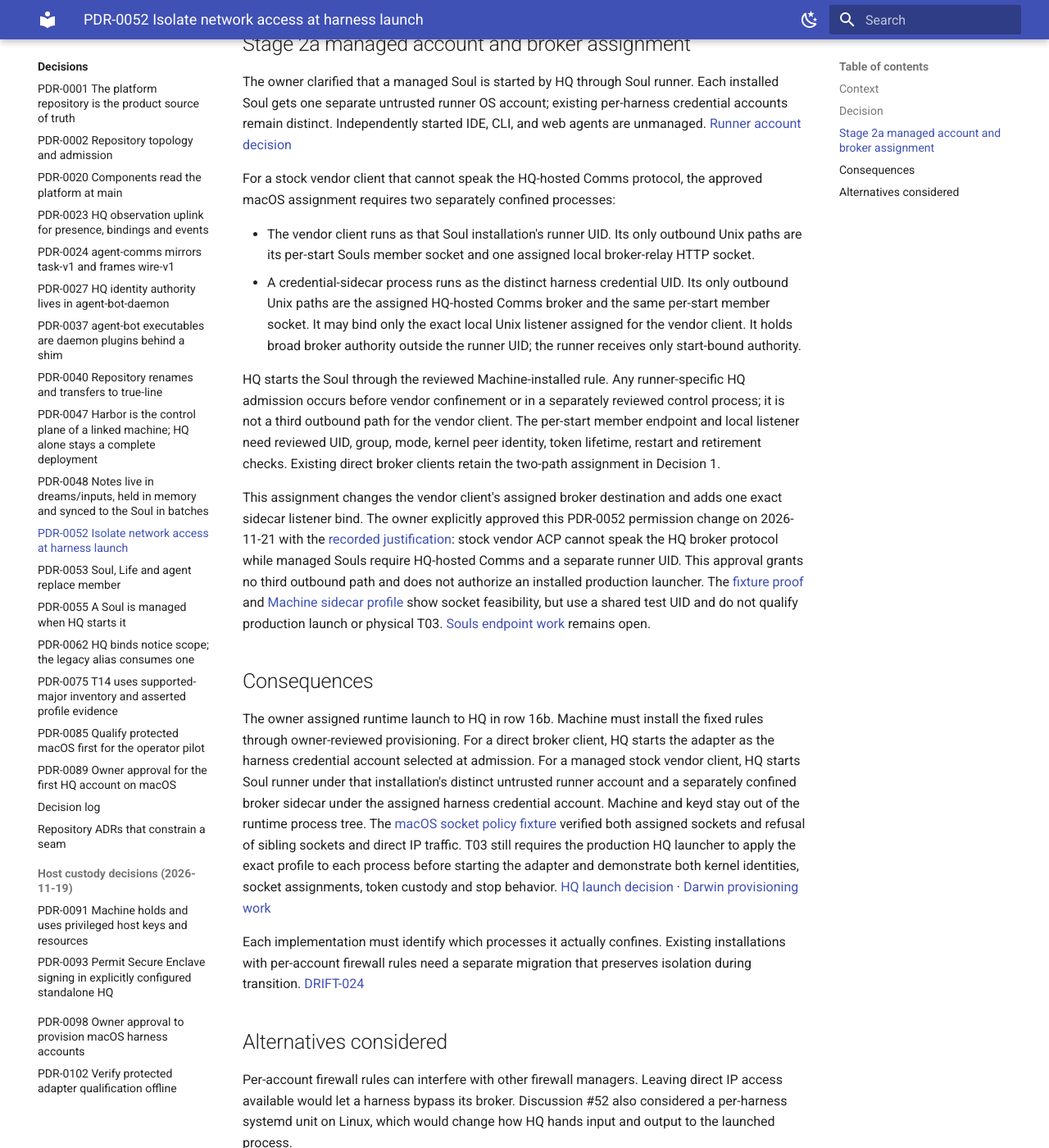
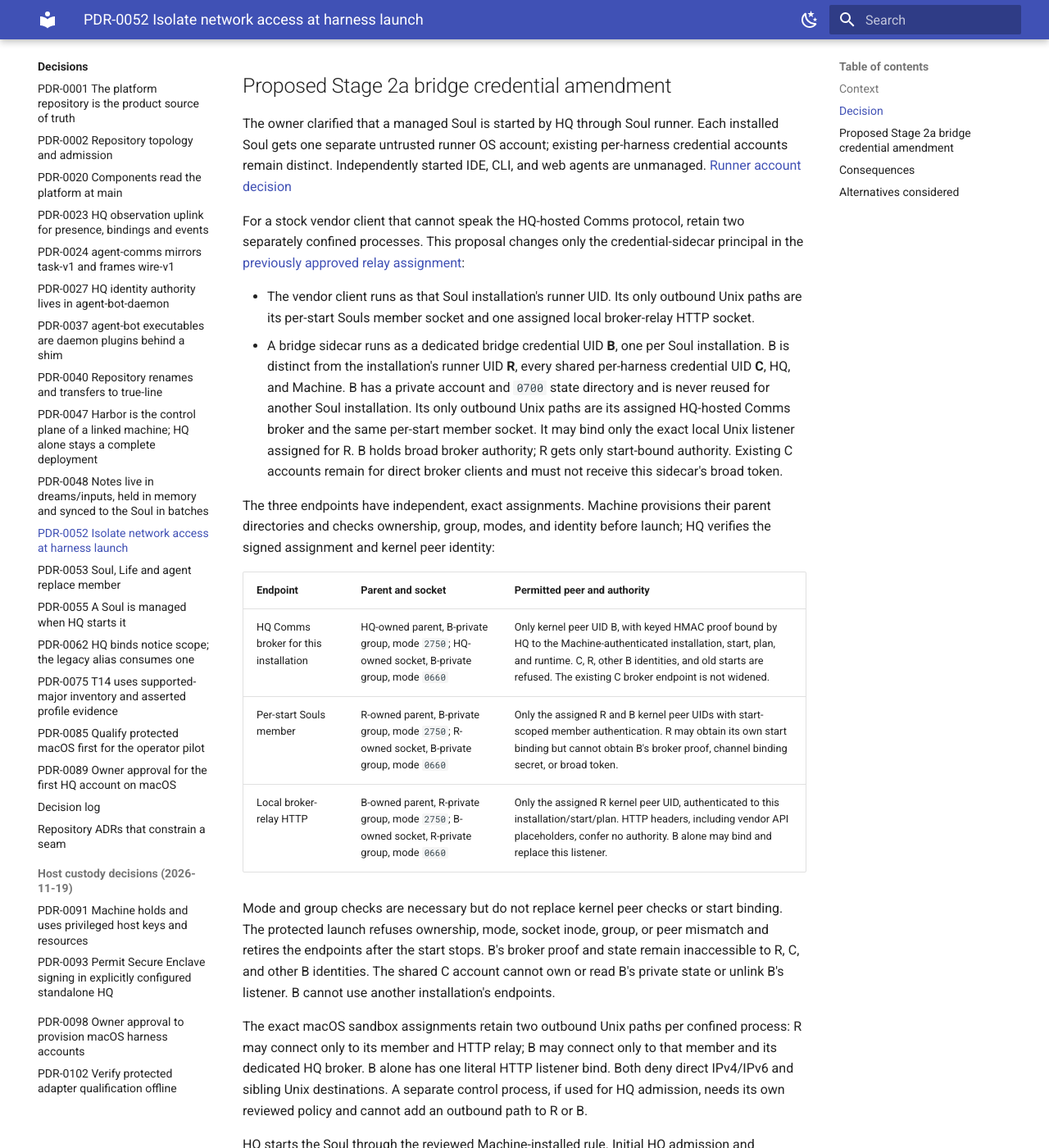
Before and after one commit to true-line/agent-bot-platform, an MkDocs documentation site: the page built from docs/04-decisions/PDR-0052-process-isolation-for-harness-egress.md, in a window 1280 px wide and 1400 px high, scrolled down 1143 px. Shown: the whole window at 82% size. Built offline with MkDocs 1.6.1 and Material for MkDocs 9.7.7, drawn with Linux system fonts in a browser that asks for light colours; some of the changed text lies outside the part shown.

Commit message:
docs: propose per-installation bridge credential principal
Agent-Bot-Write: ghw_e7b29cb4c703b3a6
Agent-Bot-Session: fa2486d94751

```diff
--- a/docs/04-decisions/PDR-0052-process-isolation-for-harness-egress.md
+++ b/docs/04-decisions/PDR-0052-process-isolation-for-harness-egress.md
@@ -1,10 +1,9 @@
 ---
-Status: Accepted
+Status: Proposed
 Doc-Type: decision
 Owner: product-owner
 Last-Reviewed: 2026-11-21
 Date: 2026-11-12
-Accepted: 2026-11-21
 Discussion: https://github.com/true-line/agent-bot-platform/discussions/52
 Affects-Repos: [agent-bot-machine, agent-bot-hq, agent-bot-souls, soul-conformance]
 Affects: [R3, trust-model]
@@ -12,7 +11,7 @@ Affects: [R3, trust-model]
 
 # PDR-0052 Isolate network access at harness launch
 
-The owner selected the process-isolation answer in [Discussion #52](https://github.com/true-line/agent-bot-platform/discussions/52). This accepted record reconciles that answer with Stage 2a. [PDR-0085](PDR-0085-macos-first-protected-pilot.md) sets macOS first.
+The owner selected the process-isolation answer in [Discussion #52](https://github.com/true-line/agent-bot-platform/discussions/52). The current main-branch record and its [Stage 2a relay amendment](https://github.com/true-line/agent-bot-platform/pull/111#issuecomment-7069182793) are accepted. This draft [tracks a further change](https://github.com/true-line/agent-bot-platform/issues/113) to the relay credential principal; the accepted main-branch rule remains in force until the owner approves and this amendment merges. [PDR-0085](PDR-0085-macos-first-protected-pilot.md) sets macOS first.
 
 ## Context
 
@@ -28,7 +27,7 @@ The [HQ migration plan, row 16c](https://github.com/true-line/agent-bot-hq/blob/
 2. On Linux, launch the harness in an empty network namespace. The selected design uses a Machine-installed, root-owned launcher restricted to provisioned accounts. It enters the namespace and permanently drops privileges to the selected account before running the harness. The authorization covers that launcher only.
 3. Verify T03 through normal harness launch. A direct request to a reachable provider or service must fail, and the same operation through the broker must reach the service. On the declared macOS host, verify member authentication and broker binding through the assigned sockets and verify refusal on a different launch's socket. [Conformance catalog](../07-verification/conformance-catalog.md)
 
-## Stage 2a managed account and broker assignment
+## Proposed Stage 2a bridge credential amendment
 
 The owner clarified that a managed Soul is started by HQ through Soul runner. Each
 installed Soul gets one separate untrusted runner OS account; existing
@@ -36,40 +35,90 @@ per-harness credential accounts remain distinct. Independently started IDE,
 CLI, and web agents are unmanaged. [Runner account decision](https://github.com/true-line/agent-bot-machine/issues/630#issuecomment-7068469234)
 
 For a stock vendor client that cannot speak the HQ-hosted Comms protocol,
-the approved macOS assignment requires two separately confined processes:
+retain two separately confined processes. This proposal changes only the
+credential-sidecar principal in the [previously approved relay assignment](https://github.com/true-line/agent-bot-platform/pull/111#issuecomment-7069182793):
 
 - The vendor client runs as that Soul installation's runner UID. Its only
   outbound Unix paths are its per-start Souls member socket and one assigned
   local broker-relay HTTP socket.
-- A credential-sidecar process runs as the distinct harness credential UID.
-  Its only outbound Unix paths are the assigned HQ-hosted Comms broker and
-  the same per-start member socket. It may bind only the exact local Unix
-  listener assigned for the vendor client. It holds broad broker authority
-  outside the runner UID; the runner receives only start-bound authority.
+- A bridge sidecar runs as a dedicated bridge credential UID **B**, one per
+  Soul installation. B is distinct from the installation's runner UID **R**,
+  every shared per-harness credential UID **C**, HQ, and Machine. B has a
+  private account and `0700` state directory and is never reused for another Soul
+  installation. Its only outbound Unix paths are its assigned HQ-hosted Comms
+  broker and the same per-start member socket. It may bind only the exact
+  local Unix listener assigned for R. B holds broad broker authority; R gets
+  only start-bound authority. Existing C accounts remain for direct broker
+  clients and must not receive this sidecar's broad token.
 
-HQ starts the Soul through the reviewed Machine-installed rule. Any
-runner-specific HQ admission occurs before vendor confinement or in a
-separately reviewed control process; it is not a third outbound path for
-the vendor client. The per-start member endpoint and local listener need
-reviewed UID, group, mode, kernel peer identity, token lifetime, restart and
-retirement checks. Existing direct broker clients retain the two-path
-assignment in Decision 1.
+The three endpoints have independent, exact assignments. Machine provisions
+their parent directories and checks ownership, group, modes, and identity
+before launch; HQ verifies the signed assignment and kernel peer identity:
 
-This assignment changes the vendor client's assigned broker destination and
-adds one exact sidecar listener bind. The owner explicitly approved this
-PDR-0052 permission change on 2026-11-21 with the [recorded justification](https://github.com/true-line/agent-bot-platform/pull/111#issuecomment-7069182793):
-stock vendor ACP cannot speak the HQ broker protocol while managed Souls
-require HQ-hosted Comms and a separate runner UID. This approval grants no
-third outbound path and does not authorize an installed production launcher.
-The [fixture proof](https://github.com/true-line/soul-adapters/issues/4#issuecomment-7069138758)
-and [Machine sidecar profile](https://github.com/true-line/agent-bot-machine/pull/638)
-show socket feasibility, but use a shared test UID and do not qualify
-production launch or physical T03. [Souls endpoint work](https://github.com/true-line/agent-bot-souls/issues/29)
-remains open.
+| Endpoint | Parent and socket | Permitted peer and authority |
+| --- | --- | --- |
+| HQ Comms broker for this installation | HQ-owned parent, B-private group, mode `2750`; HQ-owned socket, B-private group, mode `0660` | Only kernel peer UID B, with keyed HMAC proof bound by HQ to the Machine-authenticated installation, start, plan, and runtime. C, R, other B identities, and old starts are refused. The existing C broker endpoint is not widened. |
+| Per-start Souls member | R-owned parent, B-private group, mode `2750`; R-owned socket, B-private group, mode `0660` | Only the assigned R and B kernel peer UIDs with start-scoped member authentication. R may obtain its own start binding but cannot obtain B's broker proof, channel binding secret, or broad token. |
+| Local broker-relay HTTP | B-owned parent, R-private group, mode `2750`; B-owned socket, R-private group, mode `0660` | Only the assigned R kernel peer UID, authenticated to this installation/start/plan. HTTP headers, including vendor API placeholders, confer no authority. B alone may bind and replace this listener. |
+
+Mode and group checks are necessary but do not replace kernel peer checks or
+start binding. The protected launch refuses ownership, mode, socket inode,
+group, or peer mismatch and retires the endpoints after the start stops. B's
+broker proof and state remain inaccessible to R, C, and other B identities.
+The shared C account cannot own or read B's private state or unlink B's
+listener. B cannot use another installation's endpoints.
+
+The exact macOS sandbox assignments retain two outbound Unix paths per
+confined process: R may connect only to its member and HTTP relay; B may
+connect only to that member and its dedicated HQ broker. B alone has one
+literal HTTP listener bind. Both deny direct IPv4/IPv6 and sibling Unix
+destinations. A separate control process, if used for HQ admission, needs
+its own reviewed policy and cannot add an outbound path to R or B.
+
+HQ starts the Soul through the reviewed Machine-installed rule. Initial HQ
+admission and `launch.attach` must use the signed runner-specific admission
+endpoint, never an implicit `hqHome/admission.sock`. A member bearer or
+`launch.attach` result visible to R must not disclose B's broad broker
+material; B receives that material through a separate B-only authenticated
+handoff. Before HQ starts the vendor client, B must complete an actual HQ
+Comms HMAC bind for the assigned start. An HTTP listener, HQ hello, or member
+socket alone is insufficient readiness; failed binding stops launch and
+cleans up endpoints. Existing direct broker clients retain Decision 1.
+
+The [prior owner approval](https://github.com/true-line/agent-bot-platform/pull/111#issuecomment-7069182793)
+covered a sidecar under C. It does not authorize this B account, HQ broker
+peer delegation, B-only token handoff, or replacement listener custody.
+The justification for asking approval is a [same-C negative probe](https://github.com/true-line/agent-bot-hq/issues/231#issuecomment-7069283897):
+another process under the shared credential UID read a `0600` sidecar token
+and unlinked its live `0660` socket in a UID-owned `0750` parent. The network
+sandbox cannot stop those file operations. Thus C cannot hold protected broad
+sidecar authority. [Distinct-R fixture evidence](https://github.com/true-line/soul-adapters/issues/4#issuecomment-7069253198)
+shows the proposed group-visible socket path works, but it does not prove
+production B handoff, installed launch, or physical T03. This proposed
+principal change requires a separate explicit owner approval and recorded
+justification before the protected profile can use it.
+
+Migration is fail closed. Existing C direct broker clients and the accepted
+two-path rule remain unchanged. C/R sidecar fixtures may provide cooperative
+evidence only. Machine provisions B and all three assigned endpoints from an
+owner-reviewed plan; HQ and Souls refuse a protected start until B custody,
+the runner/member handoff, and the pre-ACP HMAC bind are implemented. There is
+no protected fallback to C or a generic HQ socket when B is unavailable.
+On stop, revoke the start-bound tokens and endpoint assignments, remove its
+listener and member endpoint, and leave other installations and C accounts
+intact.
+
+Acceptance must show C and R cannot read B's token or replace its listener;
+other B identities cannot use its endpoints; wrong kernel peer UID is refused
+even when group access permits a connection; stale, replayed, and mismatched
+start/plan/broker proofs are refused across HQ restart. The installed profiles
+must deny sibling sockets and direct IPv4/IPv6 for each process, and a failed
+HMAC bind must prevent ACP startup and clean up. A physical host run still
+must establish T01–T03 and T21 before any protected claim.
 
 ## Consequences
 
-The owner assigned runtime launch to HQ in row 16b. Machine must install the fixed rules through owner-reviewed provisioning. For a direct broker client, HQ starts the adapter as the harness credential account selected at admission. For a managed stock vendor client, HQ starts Soul runner under that installation's distinct untrusted runner account and a separately confined broker sidecar under the assigned harness credential account. Machine and keyd stay out of the runtime process tree. The [macOS socket policy fixture](https://github.com/true-line/agent-bot-machine/pull/583) verified both assigned sockets and refusal of sibling sockets and direct IP traffic. T03 still requires the production HQ launcher to apply the exact profile to each process before starting the adapter and demonstrate both kernel identities, socket assignments, token custody and stop behavior. [HQ launch decision](https://github.com/true-line/agent-bot-hq/blob/adf3de1ef1f819712d54bfd53aff382c408684da/docs/daemon-plugin-split.md#stage-2a-member-isolation-wp2) · [Darwin provisioning work](https://github.com/true-line/agent-bot-machine/issues/585)
+The owner assigned runtime launch to HQ in row 16b. Machine must install the fixed rules through owner-reviewed provisioning. For a direct broker client, HQ starts the adapter as the harness credential account selected at admission. Under this proposed managed stock-vendor assignment, HQ starts Soul runner under R and a separately confined broker sidecar under B. Machine and keyd stay out of the runtime process tree. The [macOS socket policy fixture](https://github.com/true-line/agent-bot-machine/pull/583) verified two assigned sockets and refusal of sibling sockets and direct IP traffic, but not this B endpoint custody. T03 requires the production HQ launcher to apply the exact profile to each process before starting the adapter and demonstrate both kernel identities, socket assignments, token custody and stop behavior. [HQ launch decision](https://github.com/true-line/agent-bot-hq/blob/adf3de1ef1f819712d54bfd53aff382c408684da/docs/daemon-plugin-split.md#stage-2a-member-isolation-wp2) · [Darwin provisioning work](https://github.com/true-line/agent-bot-machine/issues/585)
 
 Each implementation must identify which processes it actually confines. Existing installations with per-account firewall rules need a separate migration that preserves isolation during transition. [DRIFT-024](../00-governance/drift-register.md#drift-024-harness-egress-isolation)
 
```
